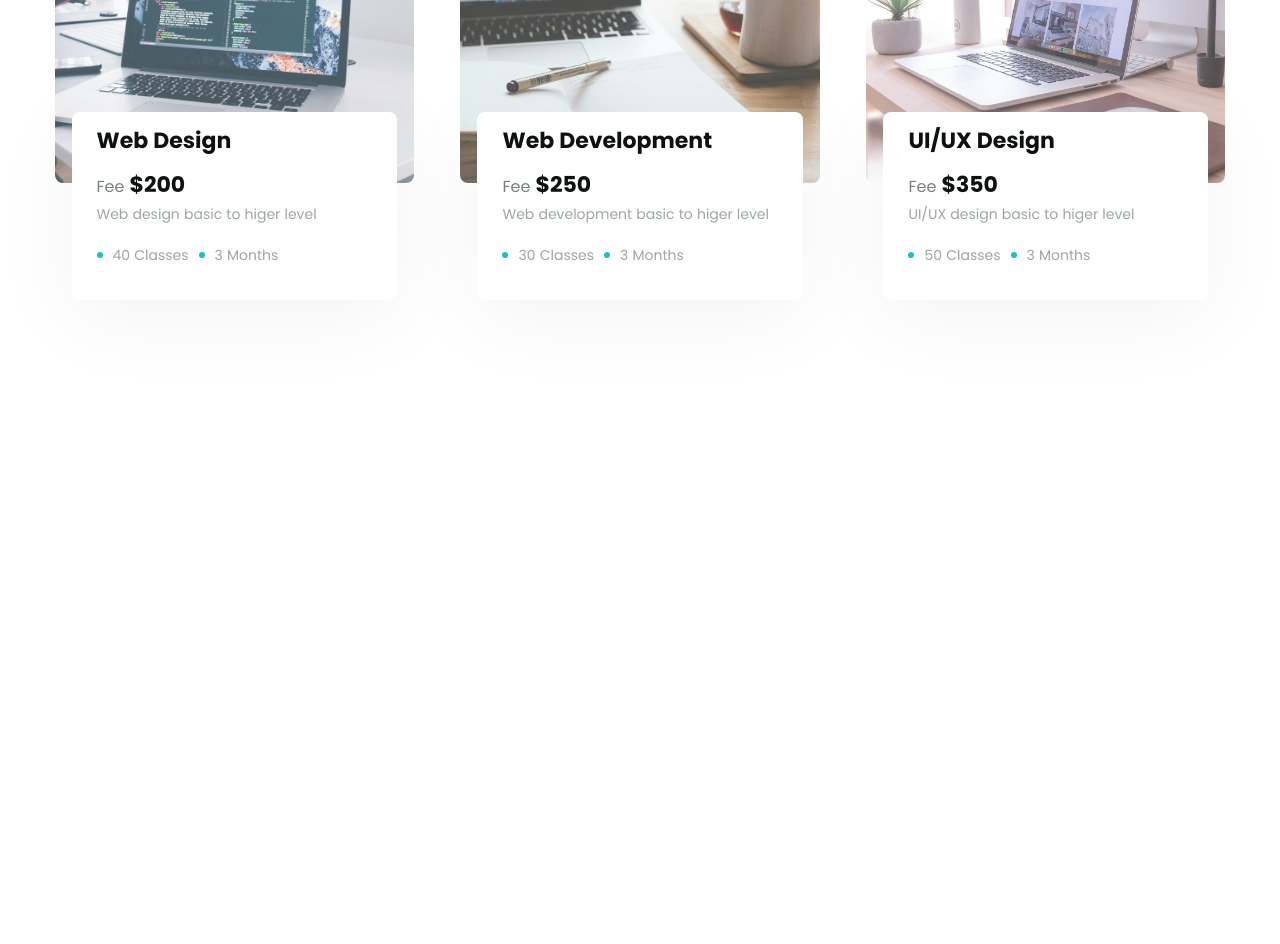
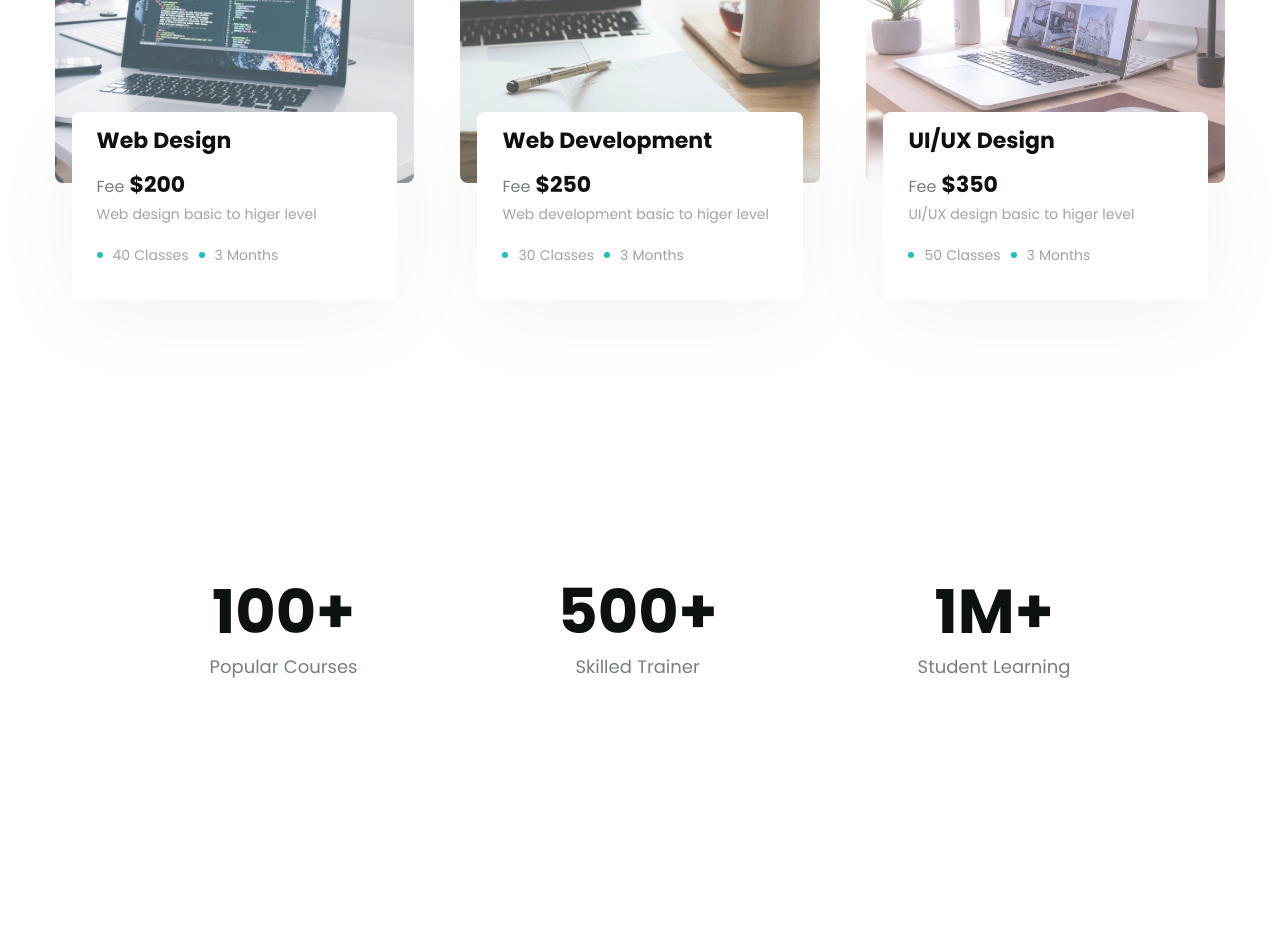
Before and after one commit to Max-AnhTran/f8-project2.5, a plain HTML site: page index.html in a window 1280 px wide. Shown: the part 2093-3037 px from the top of the page. Drawn offline with Linux system fonts and the light colour scheme.

Commit message:
make stats

```diff
--- a/assets/css/styles.css
+++ b/assets/css/styles.css
@@ -519,3 +519,28 @@ h2.title {
     background: #1ebfc1;
     border-radius: 99px;
 }
+
+/* STATS */
+
+.stats {
+    padding: 265px 0;
+}
+
+.stats .content {
+    display: flex;
+    justify-content: center;
+    gap: 200px;
+    text-align: center;
+}
+
+.stats strong {
+    font-size: 6.2rem;
+    font-weight: 700;
+    line-height: normal;
+}
+
+.stats .desc {
+    color: #767e7e;
+    font-size: 1.8rem;
+    font-weight: 400;
+}
--- a/index.html
+++ b/index.html
@@ -192,6 +192,23 @@
                 </div>
             </div>
         </div>
+
+        <div class="stats">
+            <div class="content">
+                <div class="stat">
+                    <strong>100+</strong>
+                    <p class="desc">Popular Courses</p>
+                </div>
+                <div class="stat">
+                    <strong>500+</strong>
+                    <p class="desc">Skilled Trainer</p>
+                </div>
+                <div class="stat">
+                    <strong>1M+</strong>
+                    <p class="desc">Student Learning</p>
+                </div>
+            </div>
+        </div>
     </main>
 </body>
 
```
